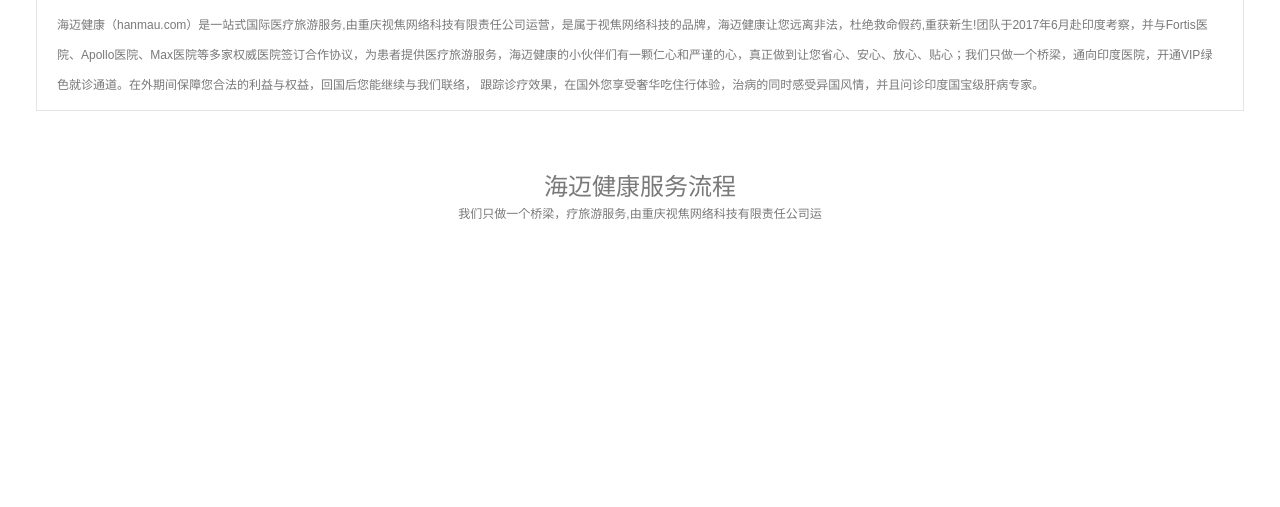
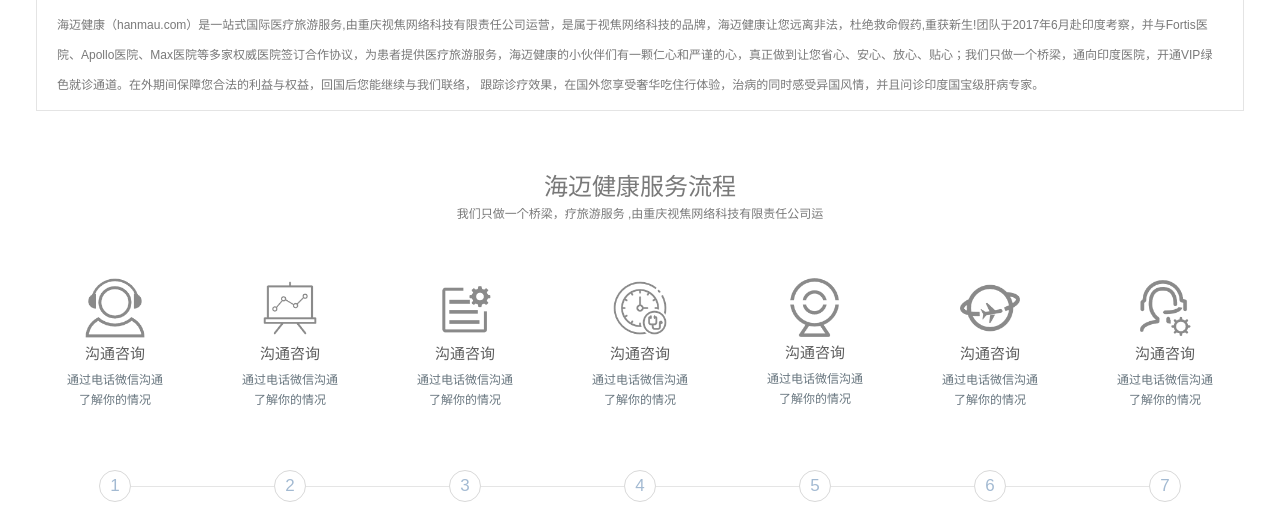
Before and after one commit to ybinbin/healthes, a PHP site: page /DbName/application/home/view/index/index.html in a window 1280 px wide. Shown: the part 977-1484 px from the top of the page. Before the commit the page ends 1197 px from the top, so only its background shows below. Run offline with PHP 8.4, Linux system fonts and the light colour scheme.

Commit message:
睡觉  mmmmp

```diff
--- a/application/home/view/index/index.html
+++ b/application/home/view/index/index.html
@@ -140,32 +140,163 @@
 			</div>
 		</div>
 		<!-- 海迈健康服务流程 -->
-		<div id="process">
+		<div id="process" class="tc">
 			<div class="fs24 c797979 title">海迈健康服务流程</div>
-			<div class="c797979">我们只做一个桥梁，疗旅游服务,由重庆视焦网络科技有限责任公司运</div>
-			<!-- 做到这里了 -->
+			<div class="c797979">我们只做一个桥梁，疗旅游服务 ,由重庆视焦网络科技有限责任公司运</div>
+			<ul class="content ib">
+				<li>
+					<ul>
+						<li>
+							<img src="/static/images/index/server6.png">
+						</li>
+						<li>
+							沟通咨询
+						</li>
+						<li>
+							通过电话微信沟通了解你的情况
+						</li>
+					</ul>
+				</li>
+				<li>
+					<ul>
+						<li>
+							<img src="/static/images/index/server0.png">
+						</li>
+						<li>
+							沟通咨询
+						</li>
+						<li>
+							通过电话微信沟通了解你的情况
+						</li>
+					</ul>
+				</li>
+				<li>
+					<ul>
+						<li>
+							<img src="/static/images/index/server3.png">
+						</li>
+						<li>
+							沟通咨询
+						</li>
+						<li>
+							通过电话微信沟通了解你的情况
+						</li>
+					</ul>
+				</li>
+				<li>
+					<ul>
+						<li>
+							<img src="/static/images/index/server4.png">
+						</li>
+						<li>
+							沟通咨询
+						</li>
+						<li>
+							通过电话微信沟通了解你的情况
+						</li>
+					</ul>
+				</li>
+				<li>
+					<ul>
+						<li>
+							<img src="/static/images/index/server1.png">
+						</li>
+						<li>
+							沟通咨询
+						</li>
+						<li>
+							通过电话微信沟通了解你的情况
+						</li>
+					</ul>
+				</li>
+				<li>
+					<ul>
+						<li>
+							<img src="/static/images/index/server5.png">
+						</li>
+						<li>
+							沟通咨询
+						</li>
+						<li>
+							通过电话微信沟通了解你的情况
+						</li>
+					</ul>
+				</li>
+				<li>
+					<ul>
+						<li>
+							<img src="/static/images/index/server2.png">
+						</li>
+						<li>
+							沟通咨询
+						</li>
+						<li>
+							通过电话微信沟通了解你的情况
+						</li>
+					</ul>
+				</li>
+			</ul>
+			<br>
+			<ul class="num ib">
+				<li>
+					<div>1</div>
+				</li>
+				<li>
+					<div>2</div>
+				</li>
+				<li>
+					<div>3</div>
+				</li>
+				<li>
+					<div>4</div>
+				</li>
+				<li>
+					<div>5</div>
+				</li>
+				<li>
+					<div>6</div>
+				</li>
+				<li>
+					<div>7</div>
+				</li>
+			</ul>
 		</div>
 	</div>
+	<!-- 大咖云集，知识分享 -->
+	<div id="knowledge" class="tc">
 
+	</div>
 
 	<script>
 		require(['jquery','self'], function ($,self) {
 			// 轮播图片
-			var loopImg = [].reverse.call($('#product-loop .img').parent()),
-				pointer = $('#product-loop .index li'),
-				index = 0;
+			// var loopImg = [].reverse.call($('#product-loop .img')),
+			// 	pointer = $('#product-loop .index li'),
+			// 	index = 0,
+			// 	interval;
 
-			setInterval(function () {
-				loopFun();
-			},2000);
-			function loopFun() {
-				index = index % loopImg.size();//0 1 2
-				if (index == loopImg.size()) {
-					loopImg.fadeIn();
-				} else {
-					$(loopImg[index++]).fadeOut();
-				}
-			}
+			// pointer.each(function (index) {
+			// 	$(this).data(pointer,index);
+			// })
+
+			// setInterval(function () {
+			// 	index = ++index % loopImg.size(); // 1 2 0
+			// 	loopFun();
+			// },2000);
+
+			// function loopFun() {
+   // 				if (index == loopImg.size()-1) {
+   // 					loopImg.each(function (cursor) {
+   // 						if (cursor < index) {
+   // 							$(this).fadeOut();
+   // 						} else {
+   // 							return false;
+   // 						}
+   // 					})
+			// 	} else {
+
+			// 	}
+			// }
 
 		})
 	</script>
--- a/public/static/css/base.css
+++ b/public/static/css/base.css
@@ -14,6 +14,7 @@
 .tl {text-align: left!important;}
 .tc {text-align: center!important;}
 .wrapper {width: 1340px;margin: 0 auto!important;}
+.ma {margin: 0 auto;}
 .w {width: 100%!important;}
 .h {height: 100%!important;}
 
--- a/public/static/css/index.css
+++ b/public/static/css/index.css
@@ -27,4 +27,16 @@
 #introduce .title {margin-top: 58px;}
 #introduce .introduce-detail {width: 1208px;line-height: 30px;border: 1px solid #e4e4e4;padding: 10px 20px;box-sizing: border-box;margin: 35px auto 0 auto;}
 
-#process {}
+#process .content {margin-top: 55px;}
+#process .content > li {float: left;width: 100px;font-size: 12px;line-height: 20px;color: #68767f;}
+#process .content > li + li {margin-left: 75px;}
+#process .content > li li:first-child + li {color: #5e5e5e;font-size: 15px;margin-bottom: 6px;}
+#process img {width: 60px;}
+
+
+#process .num li {float: left;position: relative;margin-top: 55px;}
+#process .num li + li {margin-left: 143px;}
+#process .num li + li:before {content: '';width: 143px;height: 1px;background: #e5e5e5;display: block;position: absolute;left: -143px;top: 50%;}
+#process .num div {width: 30px;height: 30px;line-height: 30px;text-align: center;border: 1px solid #d9d9d9;border-radius: 100px;color: #a3bad2;font-size: 17px;}
+
+#knowledge {}
```
Also changed, not shown: public/static/images/index/server0.png (added), public/static/images/index/server1.png (added), public/static/images/index/server2.png (added), public/static/images/index/server3.png (added), public/static/images/index/server4.png (added), public/static/images/index/server5.png (added), public/static/images/index/server6.png (added).
